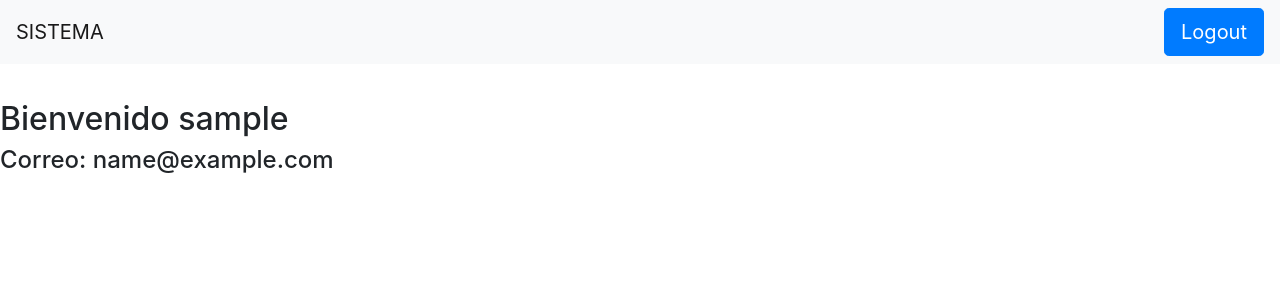
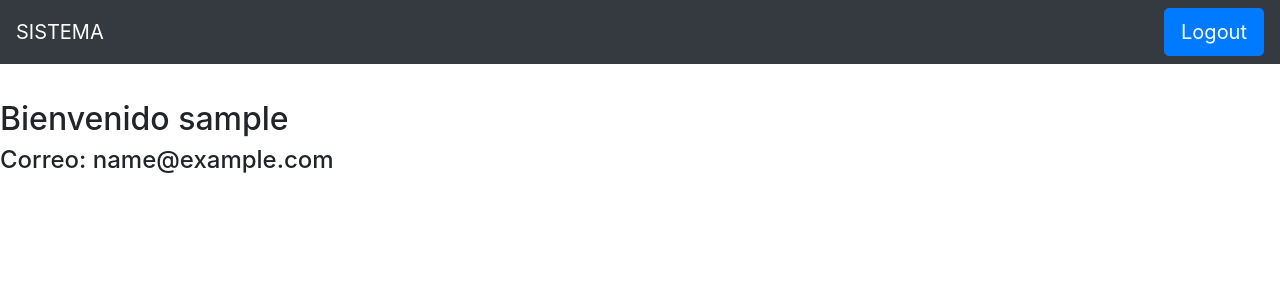
Before and after one commit to veraivan/project-item-management-system, a Django app: page /dashboard in a window 1280 px wide. Shown: the top 300 px of the page. Run offline with Django 3.2, Linux system fonts and the light colour scheme; the visitor is signed in with stand-in values (Sample User, id 1); some libraries are stand-ins or nearby versions.

Commit message:
modificacion del background del navbar

```diff
--- a/templates/dashboard.html
+++ b/templates/dashboard.html
@@ -6,7 +6,7 @@
     <link rel="stylesheet" href="https://stackpath.bootstrapcdn.com/bootstrap/4.4.1/css/bootstrap.min.css" integrity="sha384-Vkoo8x4CGsO3+Hhxv8T/Q5PaXtkKtu6ug5TOeNV6gBiFeWPGFN9MuhOf23Q9Ifjh" crossorigin="anonymous">
 </head>
 <body>
-    <nav class="navbar navbar-expand-lg navbar-light bg-light fixed-top">
+    <nav class="navbar navbar-expand-lg navbar-dark bg-dark fixed-top">
         <a class="navbar-brand text-uppercase">Sistema</a>
         <ul class="navbar-nav ml-auto">
             <li >
```
